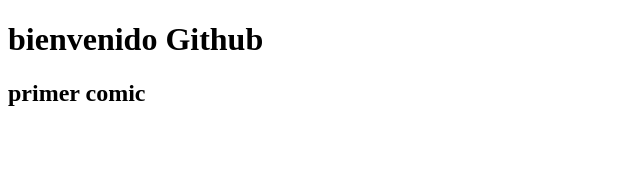
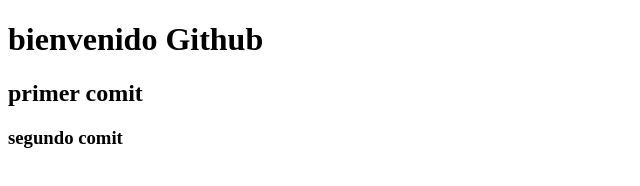
Before and after one commit to Lucas1204g/elpepe123, a plain HTML site: page index.html in a window 1280 px wide. Shown: the whole page, without its empty margins (0-640 px from the left). Drawn offline with Linux system fonts and the light colour scheme.

```diff
--- a/index.html
+++ b/index.html
@@ -8,6 +8,7 @@
 </head>
 <body>
     <h1>bienvenido Github</h1>
-    <h2>primer comic</h2>
+    <h2>primer comit</h2>
+    <h3>segundo comit</h3>
 </body>
 </html>
```
